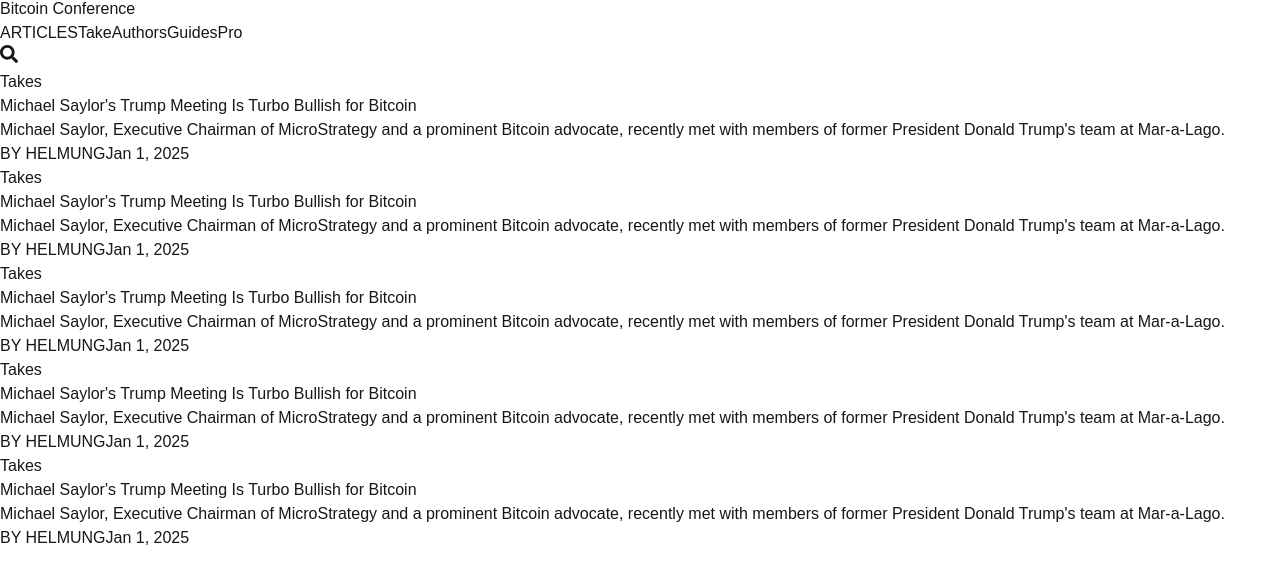
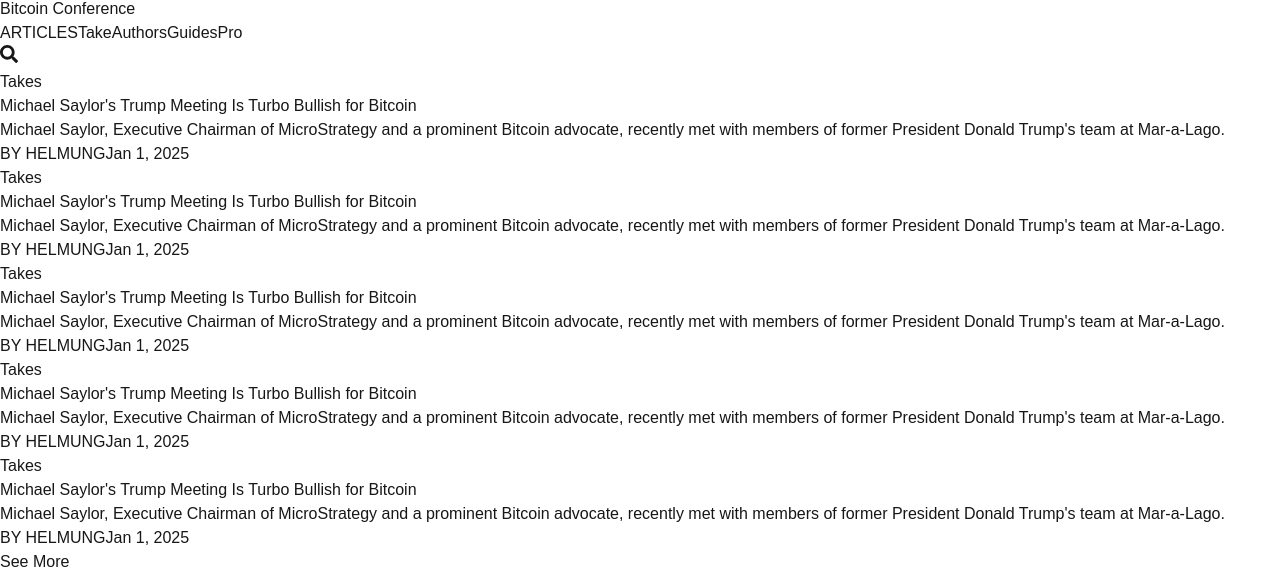
Before and after one commit to adarshkumar790/blocklens, a Next.js app: page /article in a window 1280 px wide. Shown: the part 807-1394 px from the top of the page. Before the commit the page ends 1357 px from the top, so only its background shows below. Built offline with nearby package versions, Linux system fonts and the light colour scheme.

Commit message:
first commit

```diff
--- a/src/components/Navbarbelow.tsx
+++ b/src/components/Navbarbelow.tsx
@@ -34,7 +34,7 @@
                 href={href}
                 className={`font-inter text-[18px] font-semibold leading-[24.2px] underline-offset-auto decoration-skip-ink-none ${
                   pathname === href || activeLink === href
-                    ? "text-[#8CC63F] text-[#FFFFFF] bg-white pb-4 -mb-6 pt-1 pl-1 pr-1"
+                    ? "text-[#8CC63F] text-[#8CC63F] bg-white pb-4 -mb-6 pt-1 pl-1 pr-1"
                     : "text-[#FFFFFF] hover:text-yellow-500"
                 }`}
                 onClick={() => handleLinkClick(href)}
--- a/src/components/article/Articlecontainer.tsx
+++ b/src/components/article/Articlecontainer.tsx
@@ -46,7 +46,7 @@
 
 export default function ArticleContainer() {
   return (
-    <div className="bg-white p-6 flex justify-center">
+    <div className="bg-white p-6 flex flex-col items-center">
       <div className="grid gap-6 lg:grid-cols-1 w-full max-w-5xl">
         {articles.map((article, index) => (
           <div
@@ -66,14 +66,15 @@
             {/* Right Side: Text */}
             <div className="p-4 flex flex-col justify-between">
               <div>
-              <div className="relative flex justify-center items-center w-[60px] h-[30px] bg-[#00000040] rounded-sm">
-      <span className="text-[#FFFFFF] font-bold w-[58px] pl-2 bg-[#8CC63F]">Takes</span>
-      </div>
-
+                <div className="relative flex justify-center items-center w-[60px] h-[30px] bg-[#00000040] rounded-sm">
+                  <span className="text-[#FFFFFF] font-bold w-[58px] pl-2 bg-[#8CC63F]">Takes</span>
+                </div>
                 <h2 className="font-sans text-xl text-[#000000] font-semibold leading-[38.73px] text-left decoration-[none]">
                   {article.title}
                 </h2>
-                <p className="font-serif text-xl text-[#53575D] font-normal leading-[23.01px] tracking-wide text-left  decoration-[none]">{article.description}</p>
+                <p className="font-serif text-xl text-[#53575D] font-normal leading-[23.01px] tracking-wide text-left decoration-[none]">
+                  {article.description}
+                </p>
               </div>
               <div className="mt-4 flex justify-between text-[#53575D] text-xs">
                 <span>BY {article.author}</span>
@@ -83,6 +84,13 @@
           </div>
         ))}
       </div>
+
+      {/* Centered Button */}
+      <button className="mt-6 px-6 py-2 bg-[#8F9295] text-white font-semibold text-sm flex items-center gap-2 hover:bg-[#72a52c] transition-colors">
+  See More
+  <Image src="/see.png" alt="see" width={16} height={16} />
+</button>
+
     </div>
   );
 }
```
Also changed, not shown: public/see.png (added).
